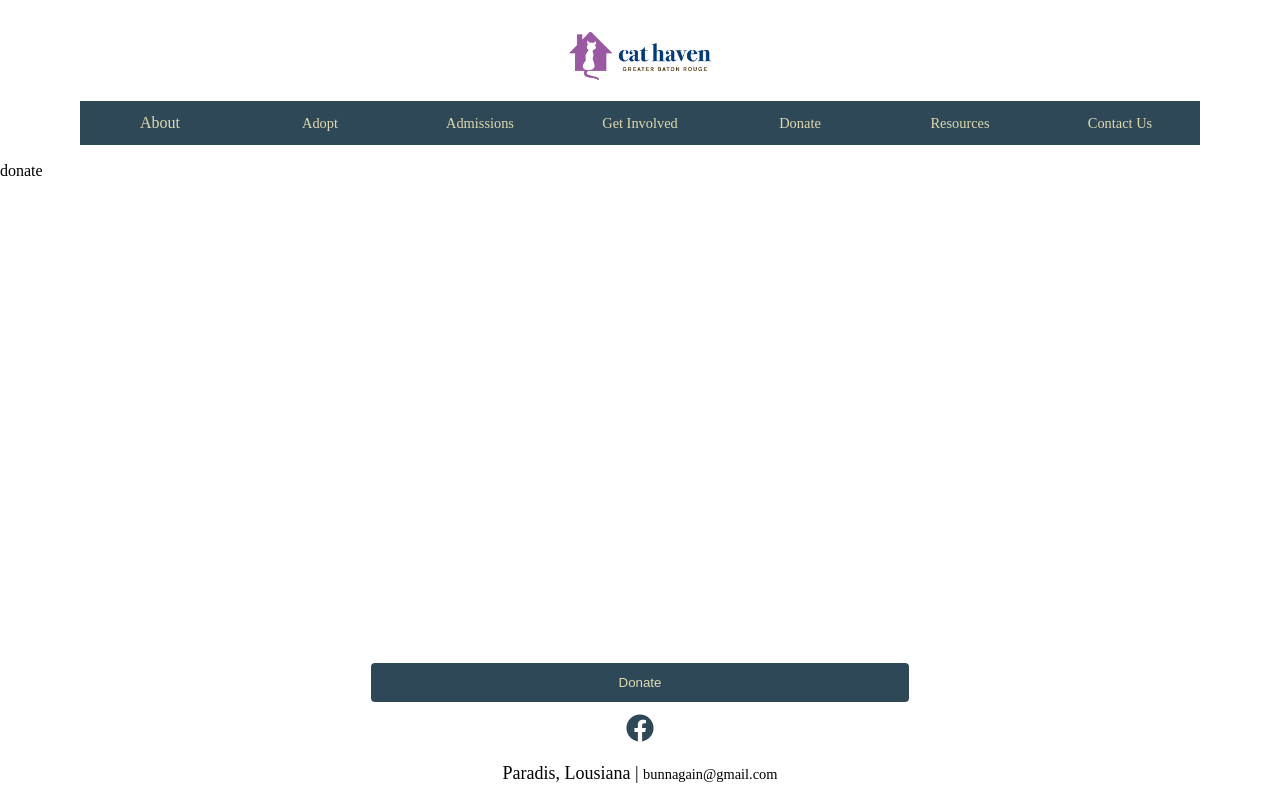
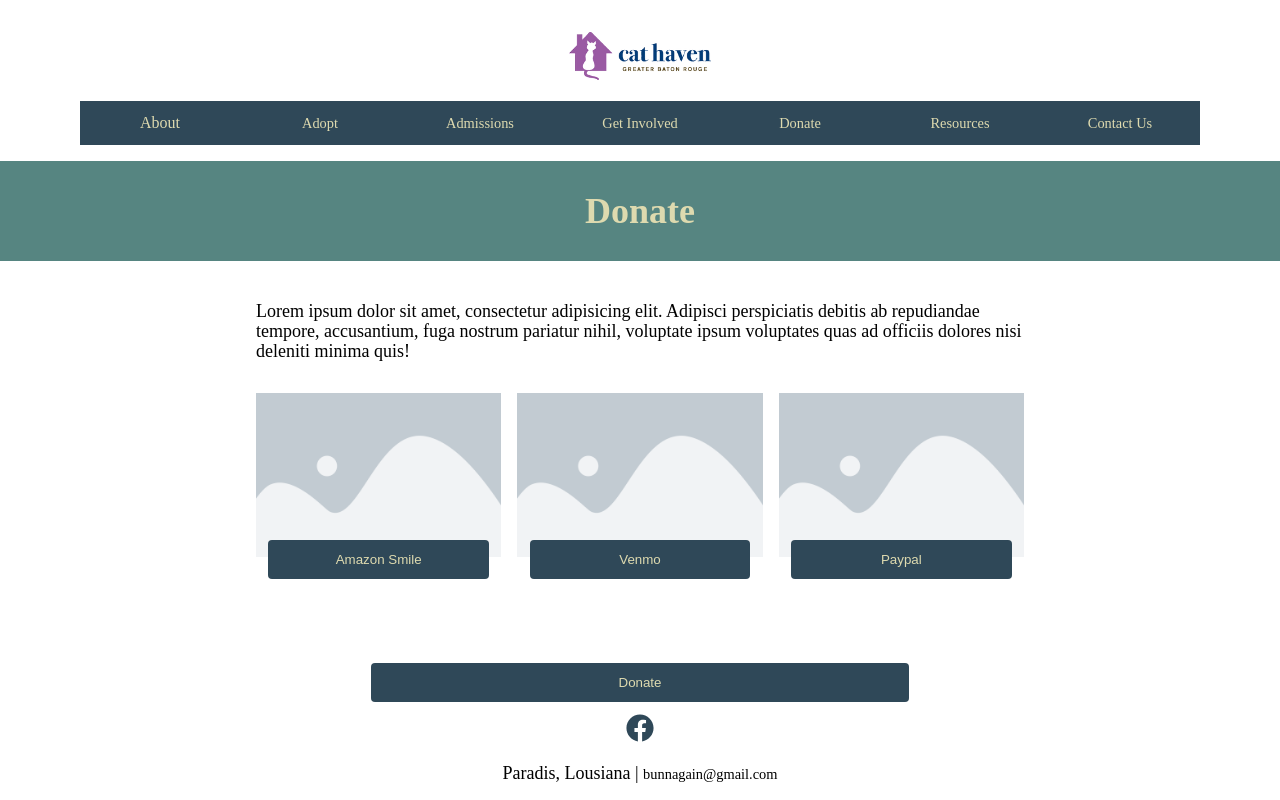
Before and after one commit to sherlineau/bunnagain, a React (Vite) app in the folder frontend/: page /donate in a window 1280 px wide. Built offline with nearby package versions, Linux system fonts and the light colour scheme; the HTML template or start-up script is replaced by a standard one.

Commit message:
donate page with placeholder content

```diff
--- a/frontend/src/views/Donate/index.css
+++ b/frontend/src/views/Donate/index.css
@@ -0,0 +1,23 @@
+@media screen and (min-width: 600px){
+
+    .donate .container {
+        display: grid;
+        height: 100%;
+        grid-template-columns: repeat(6,1fr);
+        gap: 1rem;
+    }
+
+    p.grid-item{
+        grid-column: span 6;
+        height: auto;
+    }
+
+    .grid-item {
+        grid-column: span 2;
+    }
+
+    .options .button{
+        position: relative;
+        bottom: 20%;
+}
+}
--- a/frontend/src/views/Donate/index.jsx
+++ b/frontend/src/views/Donate/index.jsx
@@ -1,8 +1,30 @@
 import './index.css'
+import Header from "../../components/Header"
+import Button from "../../components/Button"
+import placeholder from '../../assets/images/placeholder-image.webp'
 
 const index = () => {
   return (
-    <section>donate</section>
+    <section className='donate'>
+      <Header title="Donate"/>
+      <div className="container">
+        <p className="grid-item">
+          Lorem ipsum dolor sit amet, consectetur adipisicing elit. Adipisci perspiciatis debitis ab repudiandae tempore, accusantium, fuga nostrum pariatur nihil, voluptate ipsum voluptates quas ad officiis dolores nisi deleniti minima quis!
+        </p>
+          <div className="options grid-item">
+            <img src={placeholder} alt="" />
+            <Button text="Amazon Smile"/>
+          </div>
+          <div className="options grid-item">
+            <img src={placeholder} alt="" />
+            <Button text="Venmo"/>
+          </div>
+          <div className="options grid-item">
+            <img src={placeholder} alt="" />
+            <Button text="Paypal"/>
+          </div>
+      </div>
+    </section>
   )
 }
 
```
